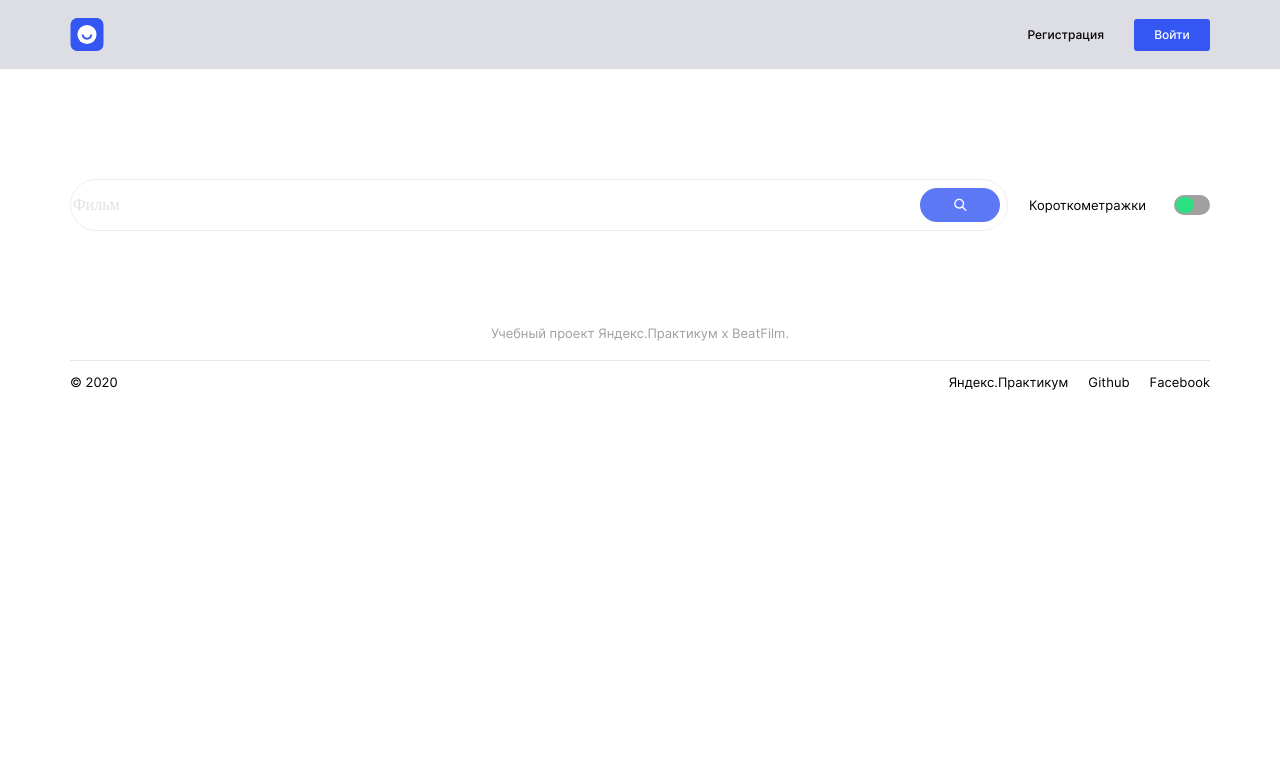
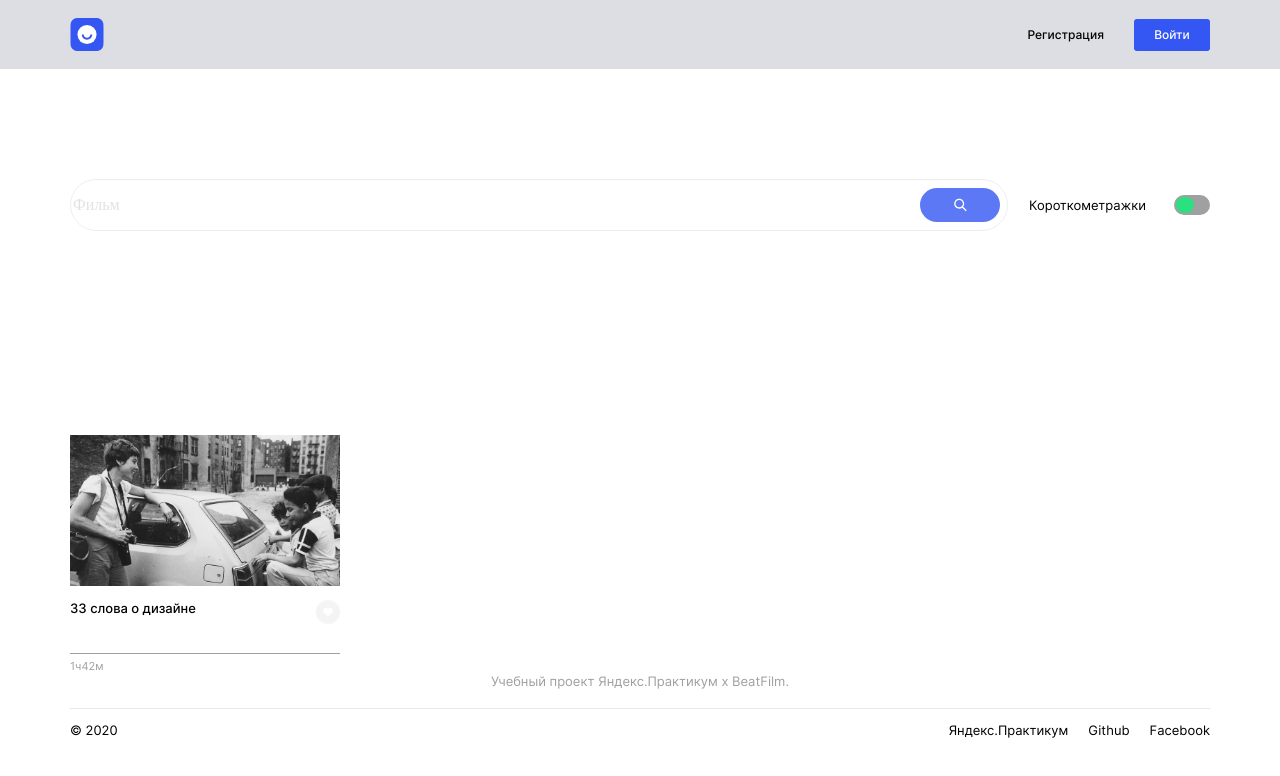
Before and after one commit to ivanwolodin/movies-explorer-frontend, a React (Create React App) app: page / in a window 1280 px wide. Shown: the top 776 px of the page. Built offline with nearby package versions, Linux system fonts and the light colour scheme.

Commit message:
Add: MoviesCard section

```diff
--- a/src/components/Movies/Movies.js
+++ b/src/components/Movies/Movies.js
@@ -1,10 +1,12 @@
 import "./Movies.css"
 import SearchForm from "../SearchForm/SearchForm";
+import MoviesCardList from "../MoviesCardList/MoviesCardList";
 
 function Movies() {
     return (
         <div className="movies">
             <SearchForm/>
+            <MoviesCardList/>
         </div>
     );
 }
--- /dev/null
+++ b/src/components/MoviesCard/MoviesCard.css
@@ -0,0 +1,42 @@
+.moviescard {
+    display: flex;
+    flex-direction: column;
+    width: 270px;
+}
+
+.moviescard__info {
+    margin-top: 14px;
+    display: flex;
+    flex-direction: row;
+    justify-content: space-between;
+}
+
+.moviescard__image {
+    /*height: 151px;*/
+}
+
+.moviescard__name {
+    font-family: 'Inter';
+    font-style: normal;
+    font-weight: 500;
+    font-size: 13px;
+    line-height: 16px;
+    color: #000000;
+    margin-top: 0;
+    margin-bottom: 0;
+}
+
+.moviescard__duration {
+    border-top: 1px solid #A0A0A0;
+    padding-top: 6px;
+    font-family: 'Inter';
+    font-style: normal;
+    font-weight: 400;
+    font-size: 11px;
+    line-height: 13px;
+    display: flex;
+    align-items: center;
+    color: #A0A0A0;
+    margin-top: 29px;
+    margin-bottom: 0;
+}
--- /dev/null
+++ b/src/components/MoviesCard/MoviesCard.js
@@ -0,0 +1,18 @@
+import "./MoviesCard.css"
+import movie_image from "../../images/sample_movie.svg" ;
+import like_button from "../../images/like_button.svg"
+
+function MoviesCard() {
+    return (
+        <div className="moviescard">
+            <img className="moviescard__image" src={movie_image} alt="превью фильма" />
+            <div className="moviescard__info">
+                <p className="moviescard__name">33 слова о дизайне</p>
+                <img className="moviescard__likebutton" src={like_button} alt="кнопка лайка" />
+            </div>
+            <p className="moviescard__duration">1ч42м</p>
+        </div>
+    );
+}
+
+export default MoviesCard
--- /dev/null
+++ b/src/components/MoviesCardList/MoviesCardList.css
@@ -0,0 +1,3 @@
+.moviescardlist {
+    display: grid;
+}
--- /dev/null
+++ b/src/components/MoviesCardList/MoviesCardList.js
@@ -0,0 +1,12 @@
+import "./MoviesCardList.css"
+import MoviesCard from "../MoviesCard/MoviesCard";
+
+function MoviesCardList() {
+    return (
+        <div className="moviescardlist content_info">
+            <MoviesCard/>
+        </div>
+    );
+}
+
+export default MoviesCardList
```
Also changed, not shown: src/images/like_button.svg (added), src/images/sample_movie.svg (added).
